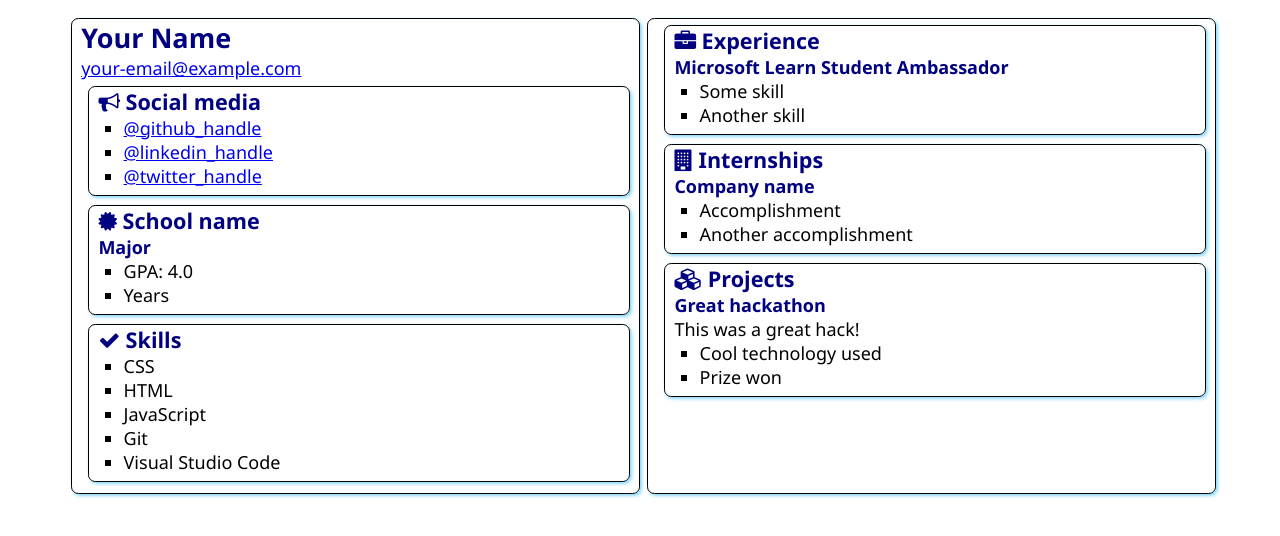
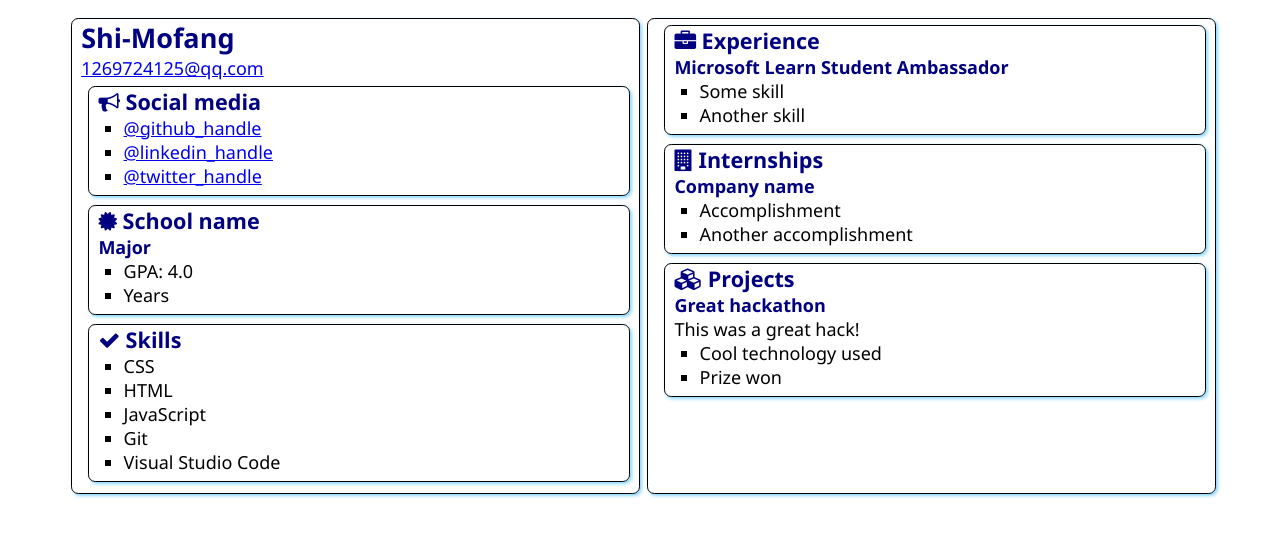
Before and after one commit to Mofang-Shi/MLSA, a plain HTML site: page src/index.html in a window 1280 px wide. Drawn offline with Linux system fonts and the light colour scheme.

Commit message:
Update index.html

```diff
--- a/src/index.html
+++ b/src/index.html
@@ -12,8 +12,8 @@
 <body>
     <main>
         <article class="box">
-            <h1>Your Name</h1>
-            <div><a href="mailto:your.email@example.com">your-email@example.com</a></div>
+            <h1>Shi-Mofang</h1>
+            <div><a href="mailto:your.email@example.com">1269724125@qq.com</a></div>
 
             <section class="box">
                 <h2>
```
